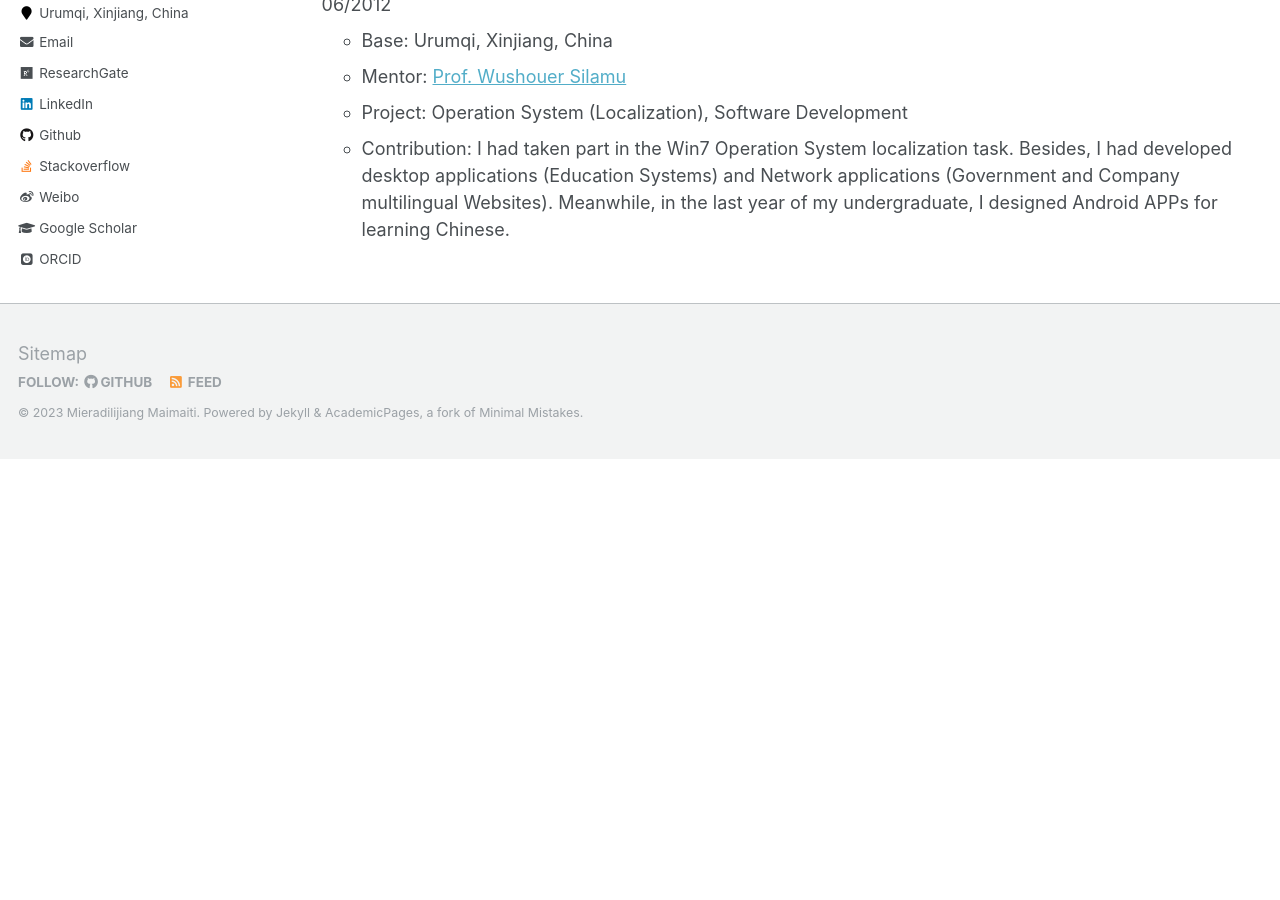
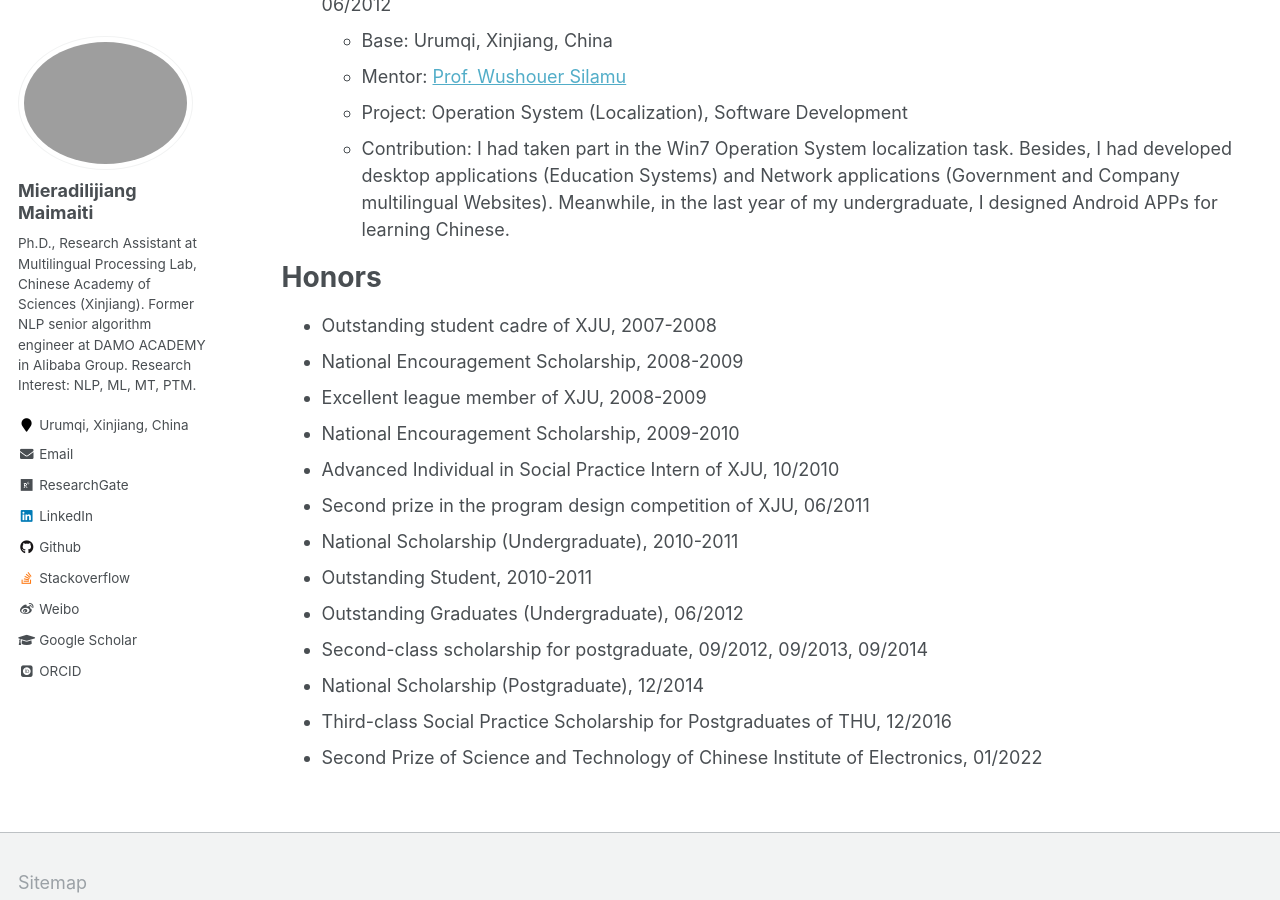
Before and after one commit to miradel51/miradel51.github.io, a Jekyll site: the page built from _pages/cv.md, in a window 1280 px wide and 900 px high, scrolled down 3526 px. Built offline with Jekyll 4.4.1, drawn with Linux system fonts in a browser that asks for light colours; some web fonts are replaced; before the commit the page ends 3985 px from its top, so only the background shows below that.

Commit message:
Update cv.md
restored the honors form cv page

```diff
--- a/_pages/cv.md
+++ b/_pages/cv.md
@@ -109,7 +109,7 @@ Work Experience
 
 
 
-<!-- Honors
+Honors
 ======
 * Outstanding student cadre of XJU, 2007-2008
 * National Encouragement Scholarship, 2008-2009
@@ -123,7 +123,7 @@ Work Experience
 * Second-class scholarship for postgraduate, 09/2012, 09/2013, 09/2014
 * National Scholarship (Postgraduate), 12/2014
 * Third-class Social Practice Scholarship for Postgraduates of THU, 12/2016
-* Second Prize of Science and Technology of Chinese Institute of Electronics, 01/2022 -->
+* Second Prize of Science and Technology of Chinese Institute of Electronics, 01/2022
 
 <!-- Academic Service
 ======
```
